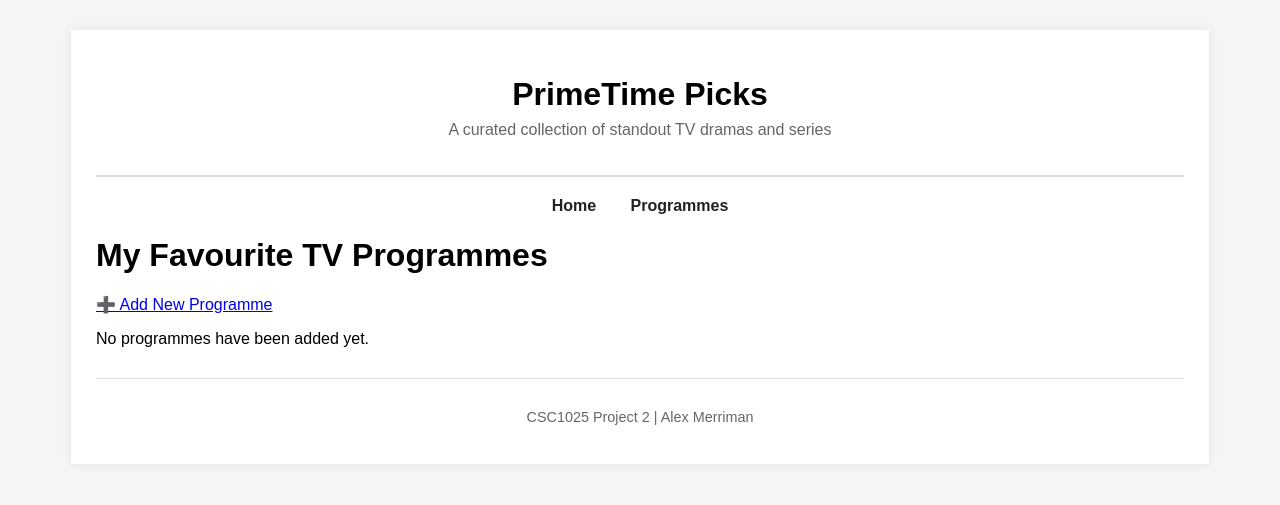
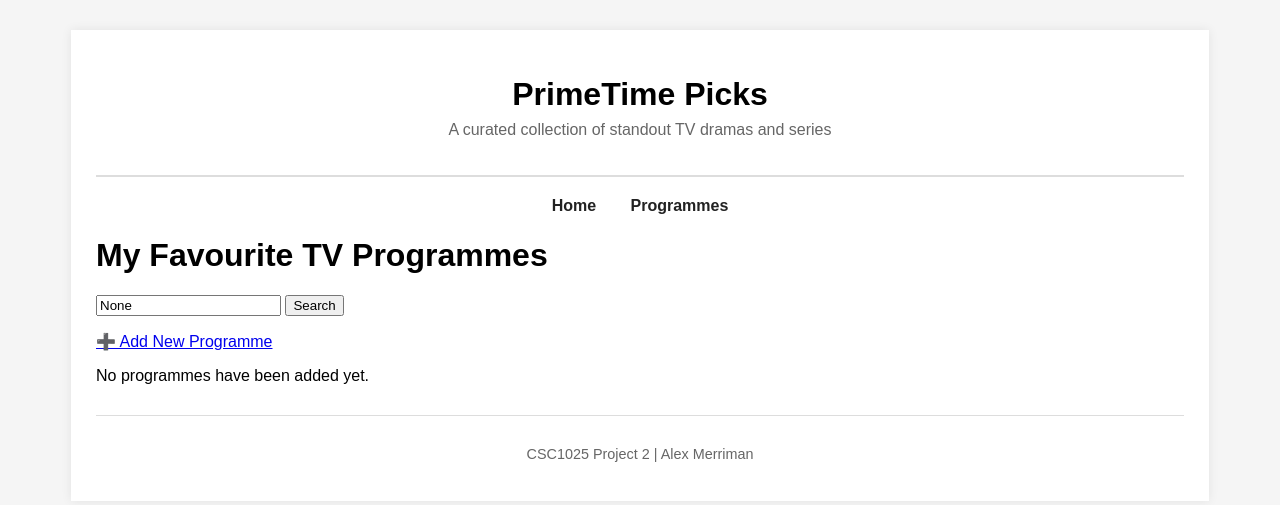
Before and after one commit to alexmerriman/primetime-picks, a Django app: page /programmes/ in a window 1280 px wide. Shown: the top 505 px of the page. Run offline with Django 5.2, Linux system fonts and the light colour scheme; data that the repository does not hold is empty.

Commit message:
Added search functionality to programme list

```diff
--- a/pages/templates/pages/programme_list.html
+++ b/pages/templates/pages/programme_list.html
@@ -6,6 +6,11 @@ TV Programmes
 
 {% block main_content %}
 <h1>My Favourite TV Programmes</h1>
+
+<form method="get">
+    <input type="text" name="q" placeholder="Search programmes..." value="{{ query }}">
+    <button type="submit">Search</button>
+</form>
 
 <!-- ADD NEW BUTTON -->
 <p>
--- a/pages/views.py
+++ b/pages/views.py
@@ -12,9 +12,16 @@ def index(request):
     return render(request, 'pages/home.html', context)
 
 def programme_list(request):
-    programmes = Programme.objects.all()
+    query = request.GET.get('q')
+
+    if query:
+        programmes = Programme.objects.filter(title__icontains=query)
+    else:
+        programmes = Programme.objects.all()
+
     context = {
-        'programmes': programmes
+        'programmes': programmes,
+        'query': query
     }
     return render(request, 'pages/programme_list.html', context)
 
```
